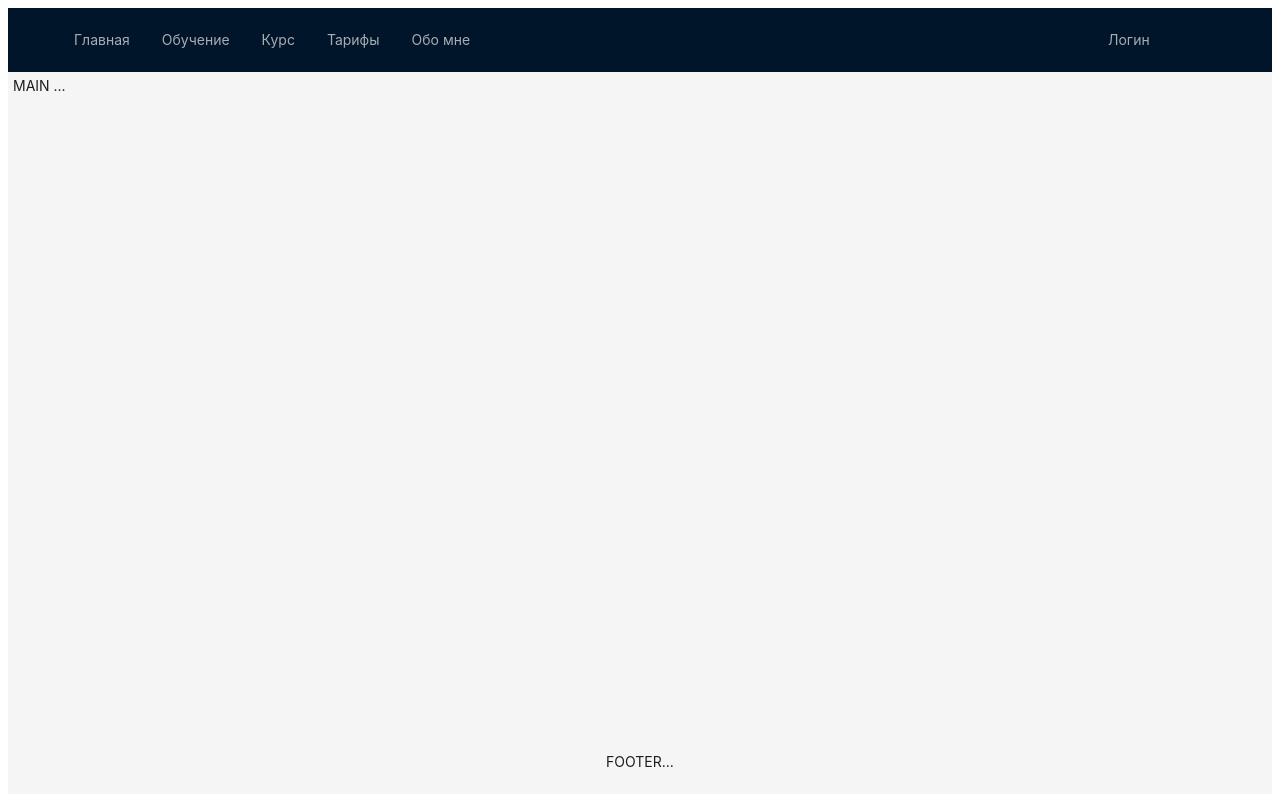
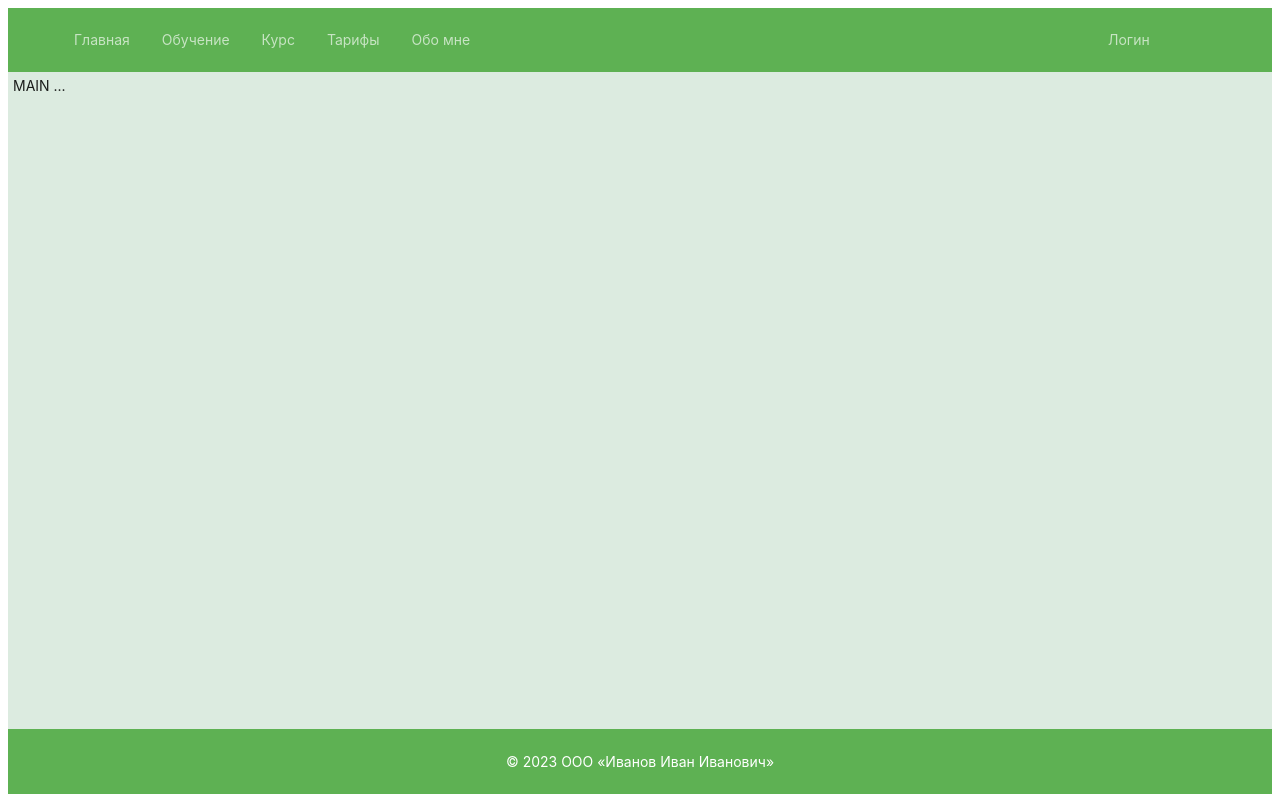
Before and after one commit to DYGITArchitect/simple-site, a React (Create React App) app: page / in a window 1280 px wide. Built offline with nearby package versions, Linux system fonts and the light colour scheme.

Commit message:
Added some color

```diff
--- a/src/App.css
+++ b/src/App.css
@@ -1,8 +1,21 @@
 .site-layout-content {
   height: calc(100vh - 64px - 64px - 15px);
   padding: 5px;
+  background-color: rgb(220, 235, 224);
 }
 
 .h100 {
   height: calc(100vh - 64px - 64px);
 }
+
+.ant-layout .ant-layout-header {
+  background: #5eb153;
+}
+
+.ant-layout .ant-layout-footer {
+  background: #5eb153;
+}
+
+.ant-menu-dark {
+  background: #5eb153;
+}
--- a/src/App.js
+++ b/src/App.js
@@ -1,3 +1,4 @@
+import { ConfigProvider } from "antd";
 import { useDispatch } from "react-redux";
 import "./App.css";
 import MainApp from "./MainApp";
@@ -10,7 +11,16 @@ function App() {
 
   return (
     <div className="App" data-testid="main-div">
-      <MainApp />
+      <ConfigProvider
+        theme={{
+          token: {
+            colorPrimary: "#5eb153",
+          },
+          //algorithm: theme.darkAlgorithm,
+        }}
+      >
+        <MainApp />
+      </ConfigProvider>
     </div>
   );
 }
--- a/src/MainApp.js
+++ b/src/MainApp.js
@@ -1,5 +1,5 @@
 import { Layout } from "antd";
-import { Content, Footer } from "antd/es/layout/layout";
+import { Content } from "antd/es/layout/layout";
 import "./App.css";
 import AppRouter from "./components/AppRouter";
 import DYGFooter from "./components/Footer/DYGFooter";
--- a/src/components/Footer/DYGFooter.jsx
+++ b/src/components/Footer/DYGFooter.jsx
@@ -1,16 +1,13 @@
 import { Row } from 'antd';
 import { Footer } from 'antd/es/layout/layout';
 import React from 'react';
-import styles from './DYGFooter.module.css'
-
 
 const DYGFooter = () => {
-  return(<Footer>
-    <Row justify={'center'} >
-        FOOTER...
+  return(<Footer >
+    <Row justify={'center'} style={{color: 'white'}}>
+      © 2023 ООО «Иванов Иван Иванович»
     </Row>
     </Footer>)
 };
 
-
 export default DYGFooter
--- a/src/components/Footer/DYGFooter.module.css
+++ /dev/null
@@ -1,3 +0,0 @@
-.dygFooter {
-    text-align: center;
-}
--- a/src/components/Header/DYGHeader.jsx
+++ b/src/components/Header/DYGHeader.jsx
@@ -1,5 +1,4 @@
 import { Header } from 'antd/es/layout/layout';
-import styles from './DYGHeader.module.css'
 import React from 'react';
 import { Col, Menu, Row } from 'antd';
 import { useNavigate } from 'react-router-dom';
--- a/src/components/Header/DYGHeader.module.css
+++ /dev/null
@@ -1,4 +0,0 @@
-.dygHeader {
-    text-align: center;
-    min-width: "200px";
-}
--- a/src/components/Login/DYGLogin.jsx
+++ b/src/components/Login/DYGLogin.jsx
@@ -2,7 +2,6 @@ import { Button, Checkbox, Form, Input } from 'antd';
 import React from 'react';
 import { useDispatch } from 'react-redux';
 import { login } from '../../services/auth/authApi';
-import styles from './DYGLogin.module.css'
 
 const DYGLogin = () => {
     const dispatch = useDispatch();
--- a/src/index.css
+++ b/src/index.css
@@ -11,3 +11,11 @@ code {
   font-family: source-code-pro, Menlo, Monaco, Consolas, 'Courier New',
     monospace;
 } */
+
+.ant-layout .ant-layout-header {
+  background: #5eb153;
+}
+
+.ant-menu-dark {
+  background: #5eb153;
+}
```
Also changed, not shown: src/components/Login/DYGLogin.module.css (deleted). Lines whose indentation alone changed are shown as unchanged.
